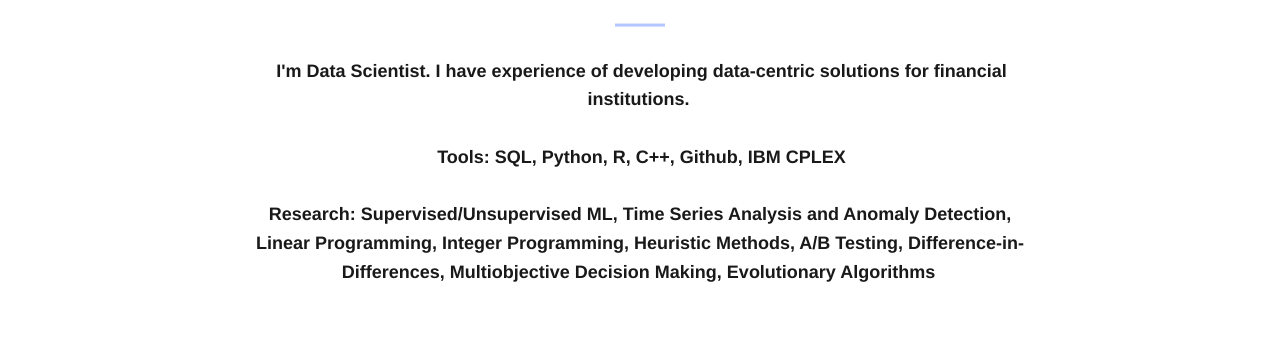
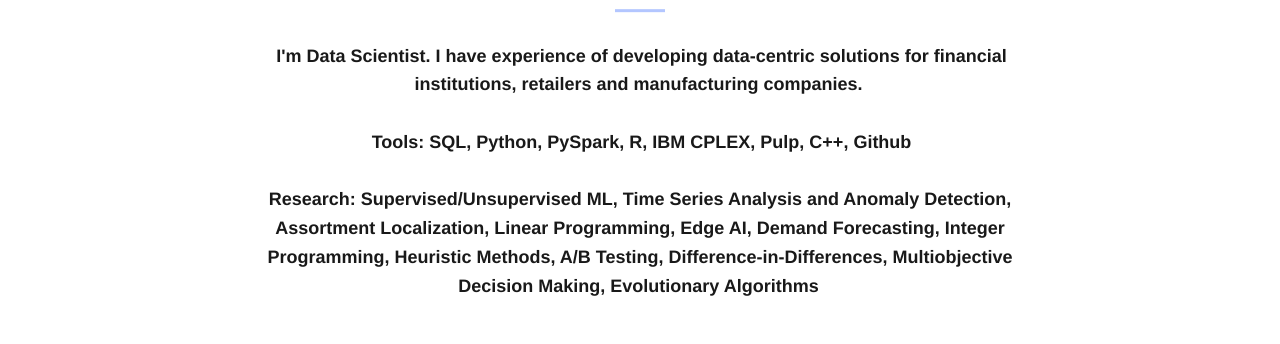
Before and after one commit to otoprakman/otoprakman.github.io, a website: page index.html in a window 1280 px wide. Shown: the part 456-800 px from the top of the page. Drawn offline with nearby package versions, Linux system fonts and the light colour scheme; a web font is replaced by a local one.

Commit message:
Website minor updates

```diff
--- a/index.html
+++ b/index.html
@@ -101,11 +101,13 @@
 
                 <h1 id="homeHeading">Hi! I'm Orhan</h1>
                 <hr>
-                <p><color="#FFFFFF"><b><span>I'm Data Scientist. I have experience of developing data-centric solutions for financial institutions. </span>
-                	<br><br><span>Tools: SQL, Python, R, C++, Github, IBM CPLEX
+                <p><color="#FFFFFF"><b><span>I'm Data Scientist. I have experience of developing data-centric
+                  solutions for financial institutions, retailers and manufacturing companies. </span>
+                	<br><br><span>Tools: SQL, Python, PySpark, R, IBM CPLEX, Pulp, C++, Github
                     <br>
-                	<br>Research: Supervised/Unsupervised ML, Time Series Analysis and Anomaly Detection, Linear Programming,
-                  Integer Programming, Heuristic Methods, A/B Testing, Difference-in-Differences, Multiobjective Decision Making, Evolutionary Algorithms
+                	<br>Research: Supervised/Unsupervised ML, Time Series Analysis and Anomaly Detection, Assortment Localization,
+                  Linear Programming, Edge AI, Demand Forecasting, Integer Programming, Heuristic Methods, A/B Testing,
+                  Difference-in-Differences, Multiobjective Decision Making, Evolutionary Algorithms
             </div>
         </div>
     </header>
```
Also changed, not shown: img/me2.jpg (added), 1 other file.
